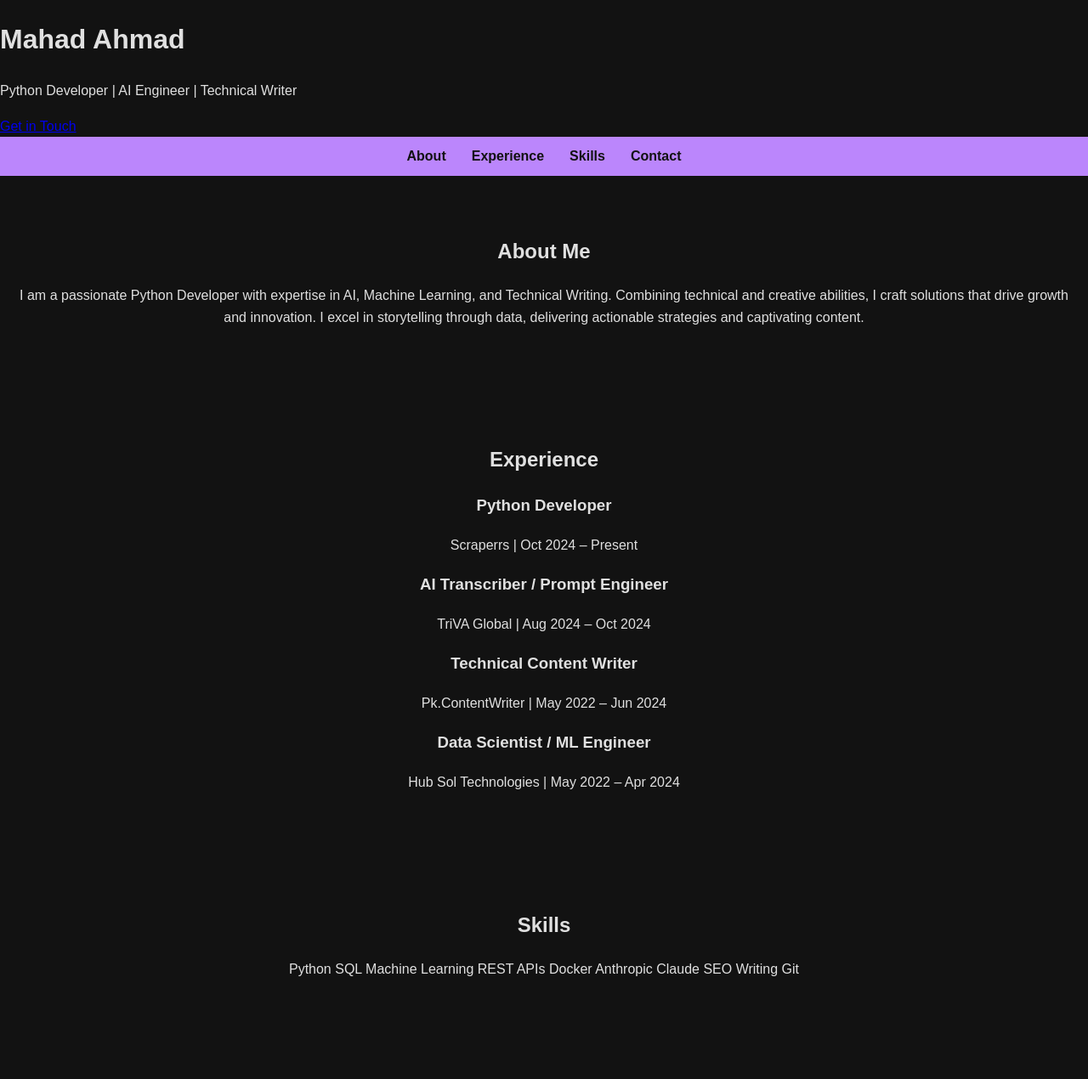
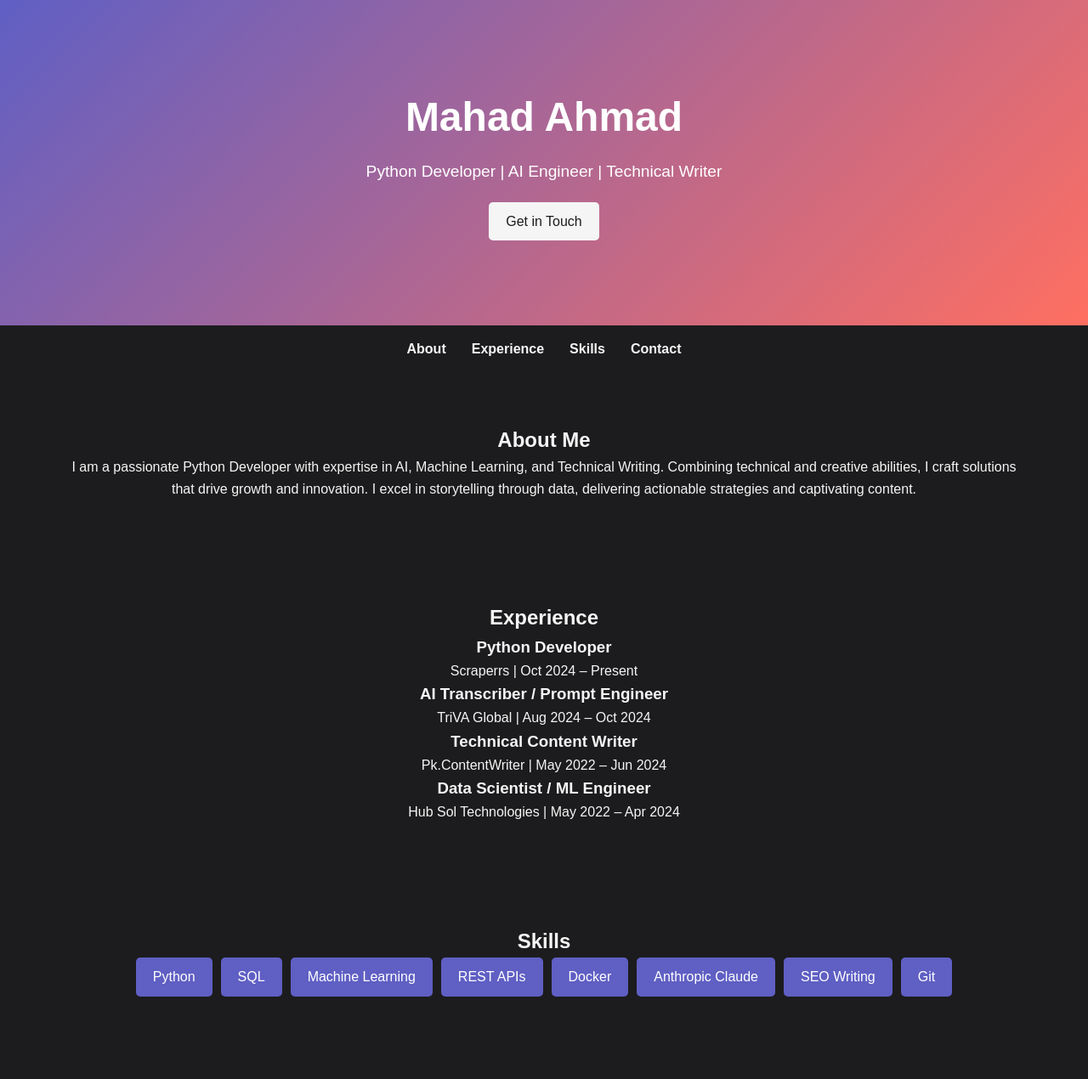
Before and after one commit to mahmad831/mahmad831.github.io, a plain HTML site: page index.html in a window 1280 px wide. Shown: the top 1270 px of the page at 85% size. Drawn offline with Linux system fonts and the light colour scheme.

Commit message:
Update styles.css
new styles

```diff
--- a/styles.css
+++ b/styles.css
@@ -1,31 +1,74 @@
 :root {
-    --bg-color: #121212;
-    --text-color: #e0e0e0;
-    --primary-color: #bb86fc;
-    --secondary-color: #03dac6;
+    --bg-color: #1c1c1e;
+    --primary-color: #ff6f61;
+    --text-color: #f5f5f5;
+    --accent-color: #5f5fc4;
+}
+
+* {
+    margin: 0;
+    padding: 0;
+    box-sizing: border-box;
 }
 
 body {
-    margin: 0;
     font-family: 'Arial', sans-serif;
     background-color: var(--bg-color);
     color: var(--text-color);
     line-height: 1.6;
 }
 
-.header {
+.container {
+    width: 90%;
+    max-width: 1200px;
+    margin: 0 auto;
+}
+
+.hero {
     text-align: center;
-    padding: 50px 20px;
+    padding: 100px 20px;
+    background: linear-gradient(135deg, var(--accent-color), var(--primary-color));
+    color: #fff;
+}
+
+.hero-title {
+    font-size: 3rem;
+    margin-bottom: 10px;
+    animation: fadeIn 2s ease-in-out;
+}
+
+.hero-subtitle {
+    font-size: 1.2rem;
+    margin-bottom: 20px;
+}
+
+.btn {
+    display: inline-block;
+    background-color: var(--text-color);
+    color: var(--bg-color);
+    padding: 10px 20px;
+    text-decoration: none;
+    border-radius: 5px;
+    transition: transform 0.3s ease, background-color 0.3s ease;
+}
+
+.btn:hover {
+    transform: scale(1.1);
+    background-color: var(--primary-color);
+}
+
+.navbar {
     background-color: var(--bg-color);
+    padding: 15px 0;
+    position: sticky;
+    top: 0;
+    z-index: 100;
 }
 
 .navbar ul {
-    list-style: none;
     display: flex;
     justify-content: center;
-    padding: 10px 0;
-    background-color: var(--primary-color);
-    margin: 0;
+    list-style: none;
 }
 
 .navbar ul li {
@@ -34,41 +77,49 @@ body {
 
 .navbar ul li a {
     text-decoration: none;
-    color: var(--bg-color);
+    color: var(--text-color);
     font-weight: bold;
+    transition: color 0.3s ease;
+}
+
+.navbar ul li a:hover {
+    color: var(--primary-color);
 }
 
 .section {
-    padding: 50px 20px;
+    padding: 60px 20px;
     text-align: center;
 }
 
-.skills-list span {
-    display: inline-block;
-    background-color: var(--secondary-color);
-    margin: 5px;
+.skills-grid {
+    display: flex;
+    flex-wrap: wrap;
+    justify-content: center;
+    gap: 10px;
+}
+
+.skills-grid span {
+    background-color: var(--accent-color);
+    color: #fff;
     padding: 10px 20px;
     border-radius: 5px;
-}
-
-.cta {
-    display: inline-block;
-    margin-top: 20px;
-    padding: 10px 20px;
-    color: var(--bg-color);
-    background-color: var(--primary-color);
-    text-decoration: none;
-    border-radius: 5px;
-    transition: transform 0.3s ease;
-}
-
-.cta:hover {
-    transform: scale(1.1);
 }
 
 .footer {
     text-align: center;
     padding: 20px;
-    background-color: var(--primary-color);
-    color: var(--bg-color);
+    background-color: var(--bg-color);
+    color: var(--text-color);
+    font-size: 0.9rem;
 }
+
+@keyframes fadeIn {
+    0% {
+        opacity: 0;
+        transform: translateY(-20px);
+    }
+    100% {
+        opacity: 1;
+        transform: translateY(0);
+    }
+}
```
